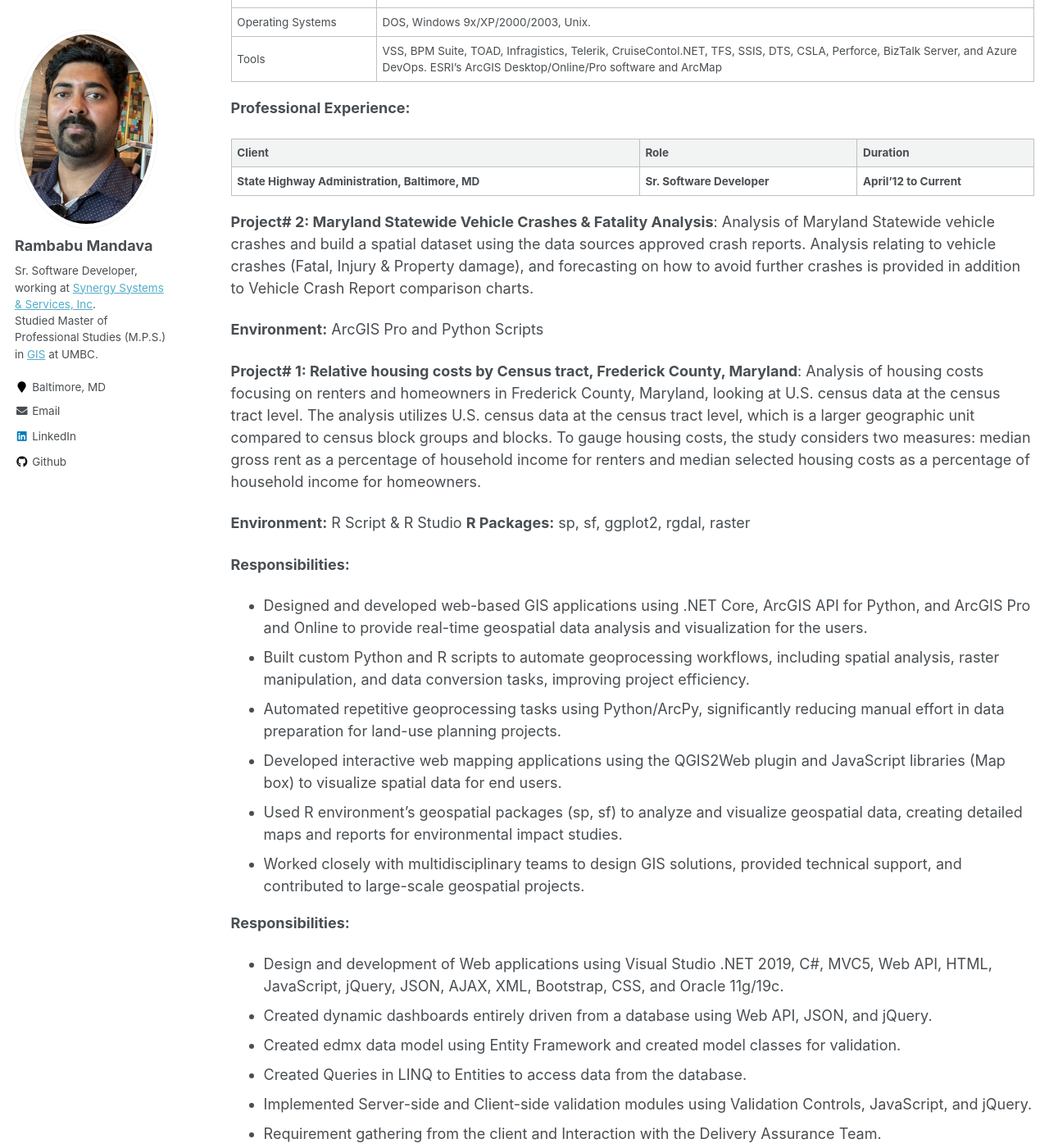
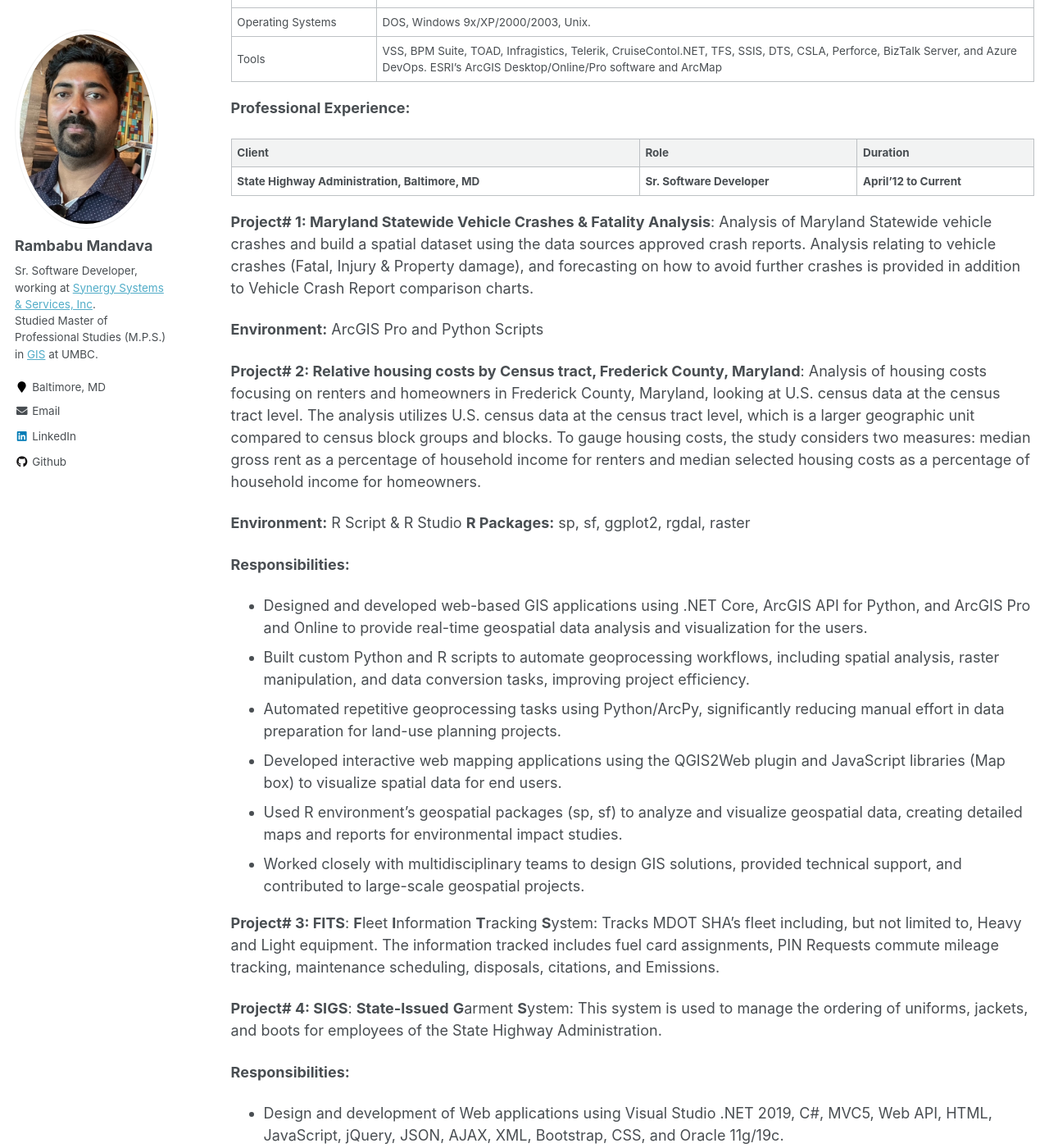
Before and after one commit to mandavaram/mandavaram.github.io, a Jekyll site: the page built from _pages/GIS_Resume.md, in a window 1280 px wide and 1400 px high, scrolled down 1790 px. Shown: the whole window at 82% size. Built offline with Jekyll 4.4.1, drawn with Linux system fonts in a browser that asks for light colours; some of the changed text lies outside the part shown.

Commit message:
Update GIS_Resume.md

```diff
--- a/_pages/GIS_Resume.md
+++ b/_pages/GIS_Resume.md
@@ -65,11 +65,11 @@ redirect_from:
 | - | - | - |
 |**State Highway Administration, Baltimore, MD**|**Sr. Software Developer** |**April’12 to Current**|
 
-**Project# 2: Maryland Statewide Vehicle Crashes & Fatality Analysis**: Analysis of Maryland Statewide vehicle crashes and build a spatial dataset using the data sources approved crash reports. Analysis relating to vehicle crashes (Fatal, Injury & Property damage), and forecasting on how to avoid further crashes is provided in addition to Vehicle Crash Report comparison charts.
+**Project# 1: Maryland Statewide Vehicle Crashes & Fatality Analysis**: Analysis of Maryland Statewide vehicle crashes and build a spatial dataset using the data sources approved crash reports. Analysis relating to vehicle crashes (Fatal, Injury & Property damage), and forecasting on how to avoid further crashes is provided in addition to Vehicle Crash Report comparison charts.
 
 **Environment:** ArcGIS Pro and Python Scripts
 
-**Project# 1: Relative housing costs by Census tract, Frederick County, Maryland**: Analysis of housing costs focusing on renters and homeowners in Frederick County, Maryland, looking at U.S. census data at the census tract level. The analysis utilizes U.S. census data at the census tract level, which is a larger geographic unit compared to census block groups and blocks. To gauge housing costs, the study considers two measures: median gross rent as a percentage of household income for renters and median selected housing costs as a percentage of household income for homeowners.
+**Project# 2: Relative housing costs by Census tract, Frederick County, Maryland**: Analysis of housing costs focusing on renters and homeowners in Frederick County, Maryland, looking at U.S. census data at the census tract level. The analysis utilizes U.S. census data at the census tract level, which is a larger geographic unit compared to census block groups and blocks. To gauge housing costs, the study considers two measures: median gross rent as a percentage of household income for renters and median selected housing costs as a percentage of household income for homeowners.
 
 **Environment:** R Script & R Studio
 **R Packages:** sp, sf, ggplot2, rgdal, raster
@@ -81,6 +81,11 @@ redirect_from:
 - Developed interactive web mapping applications using the QGIS2Web plugin and JavaScript libraries (Map box) to visualize spatial data for end users.
 - Used R environment's geospatial packages (sp, sf) to analyze and visualize geospatial data, creating detailed maps and reports for environmental impact studies.
 - Worked closely with multidisciplinary teams to design GIS solutions, provided technical support, and contributed to large-scale geospatial projects.
+
+
+**Project# 3: FITS**: **F**leet **I**nformation **T**racking **S**ystem: Tracks MDOT SHA’s fleet including, but not limited to, Heavy and Light equipment. The information tracked includes fuel card assignments, PIN Requests commute mileage tracking, maintenance scheduling, disposals, citations, and Emissions.
+
+**Project# 4: SIGS**: **State-Issued** **G**arment **S**ystem: This system is used to manage the ordering of uniforms, jackets, and boots for employees of the State Highway Administration.
 
 **Responsibilities:**
 
```
Also changed, not shown: other parts of _pages/GIS_Resume.md (+3 -6 lines).
